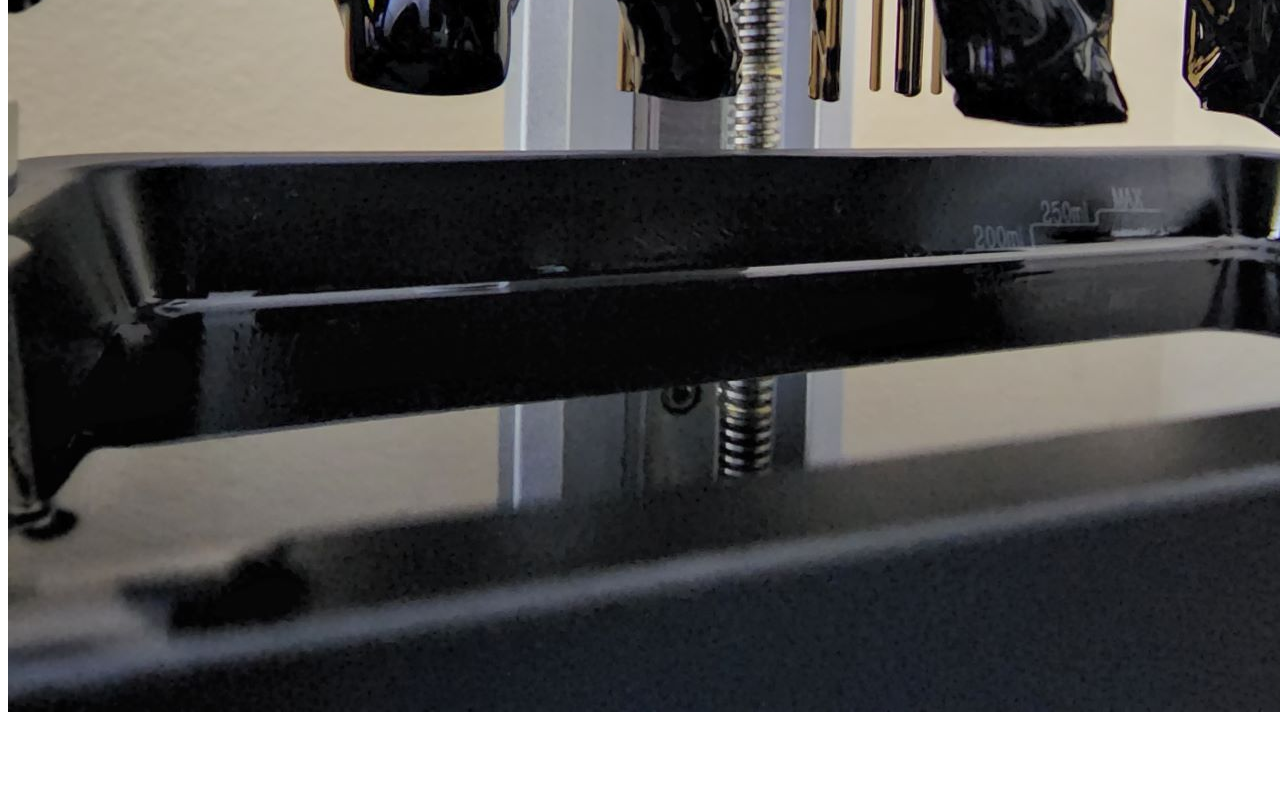
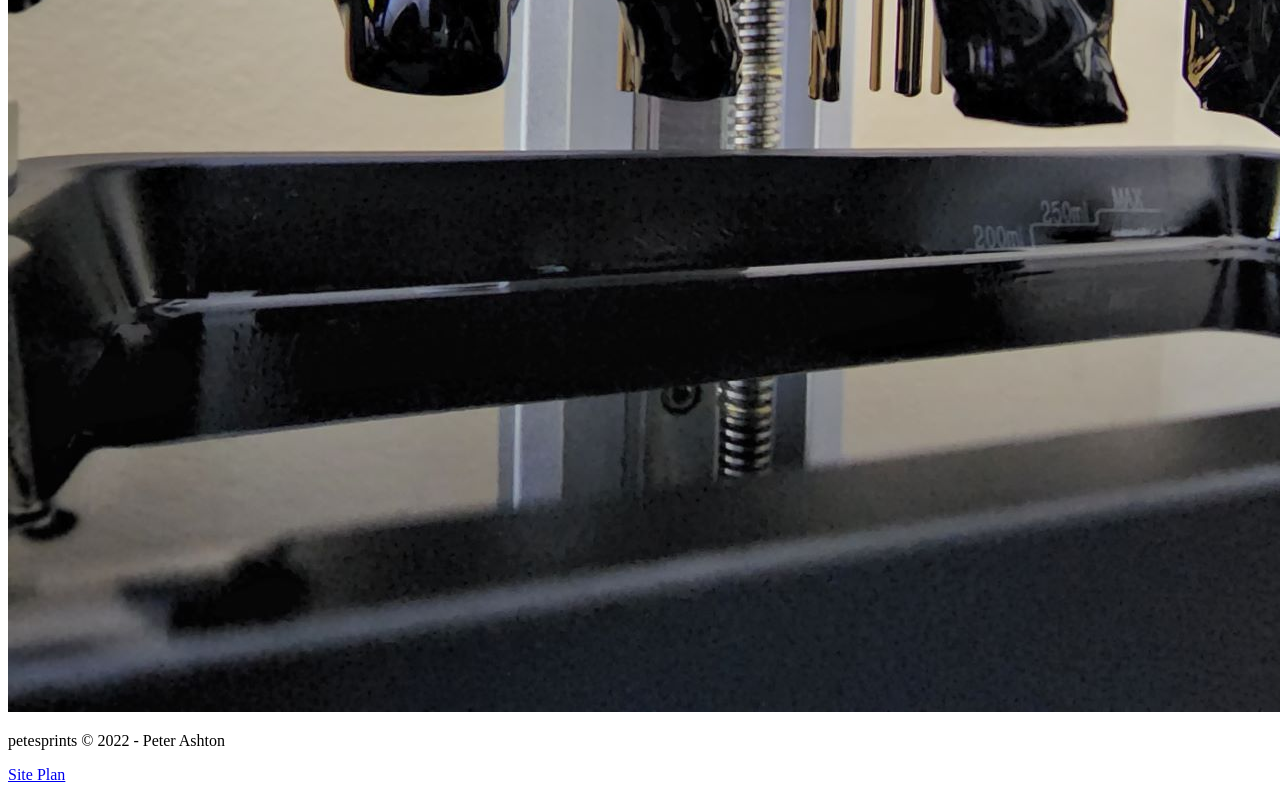
Before and after one commit to blindman17/WDD130, a plain HTML site: page petesprints/FAQ.html in a window 1280 px wide. Shown: the part 2944-3744 px from the top of the page. Before the commit the page ends 3668 px from the top, so only its background shows below. Drawn offline with Linux system fonts and the light colour scheme.

Commit message:
Update FAQ.html

```diff
--- a/petesprints/FAQ.html
+++ b/petesprints/FAQ.html
@@ -57,5 +57,10 @@
 
         </section>
     </div>
+    <footer>
+                <p>petesprints &copy; 2022 - Peter Ashton</p>
+                <p><a href="site-plan.html">Site Plan</a></p>
+            </footer>
+
 </body>
 </html>
```
